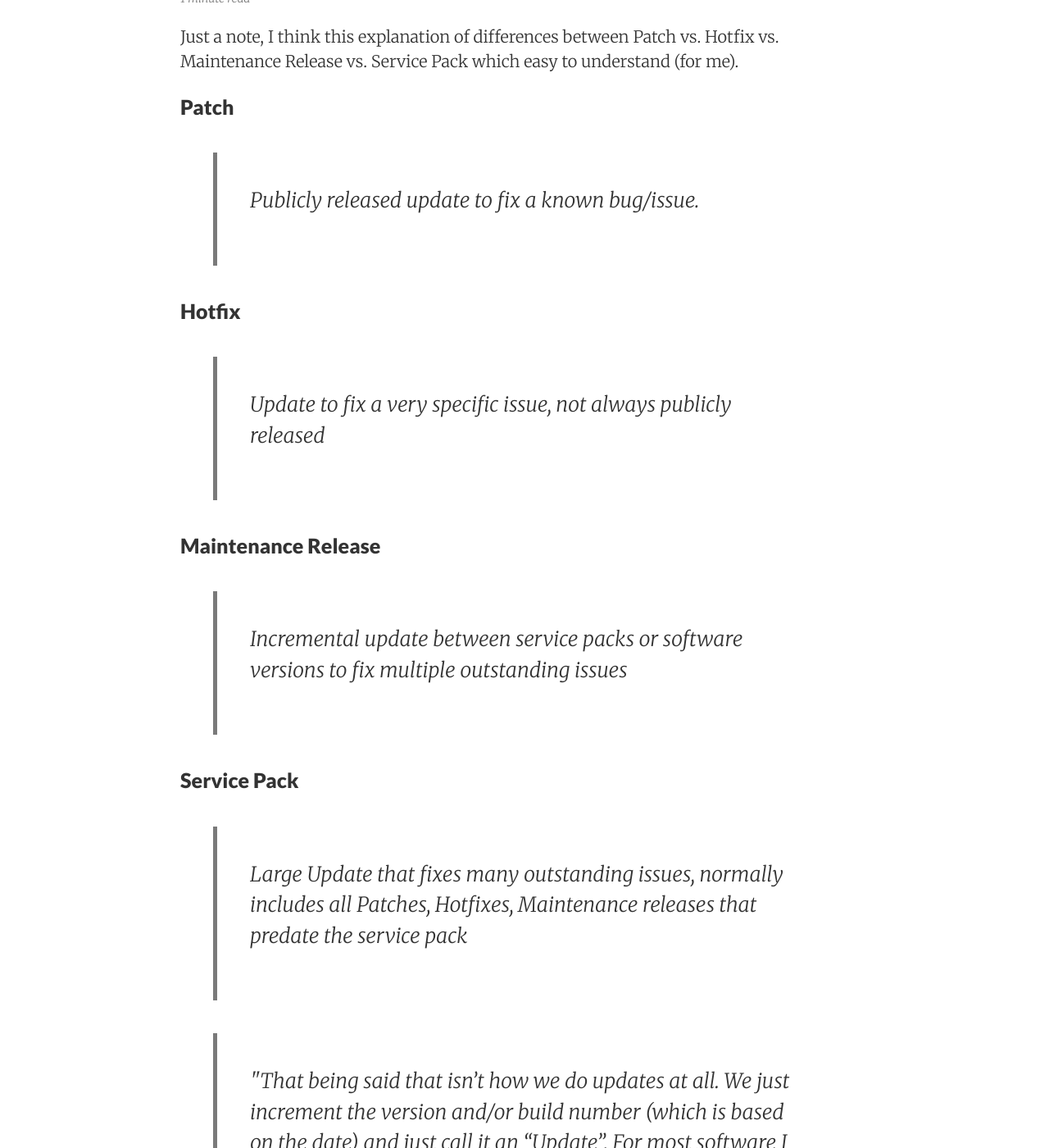
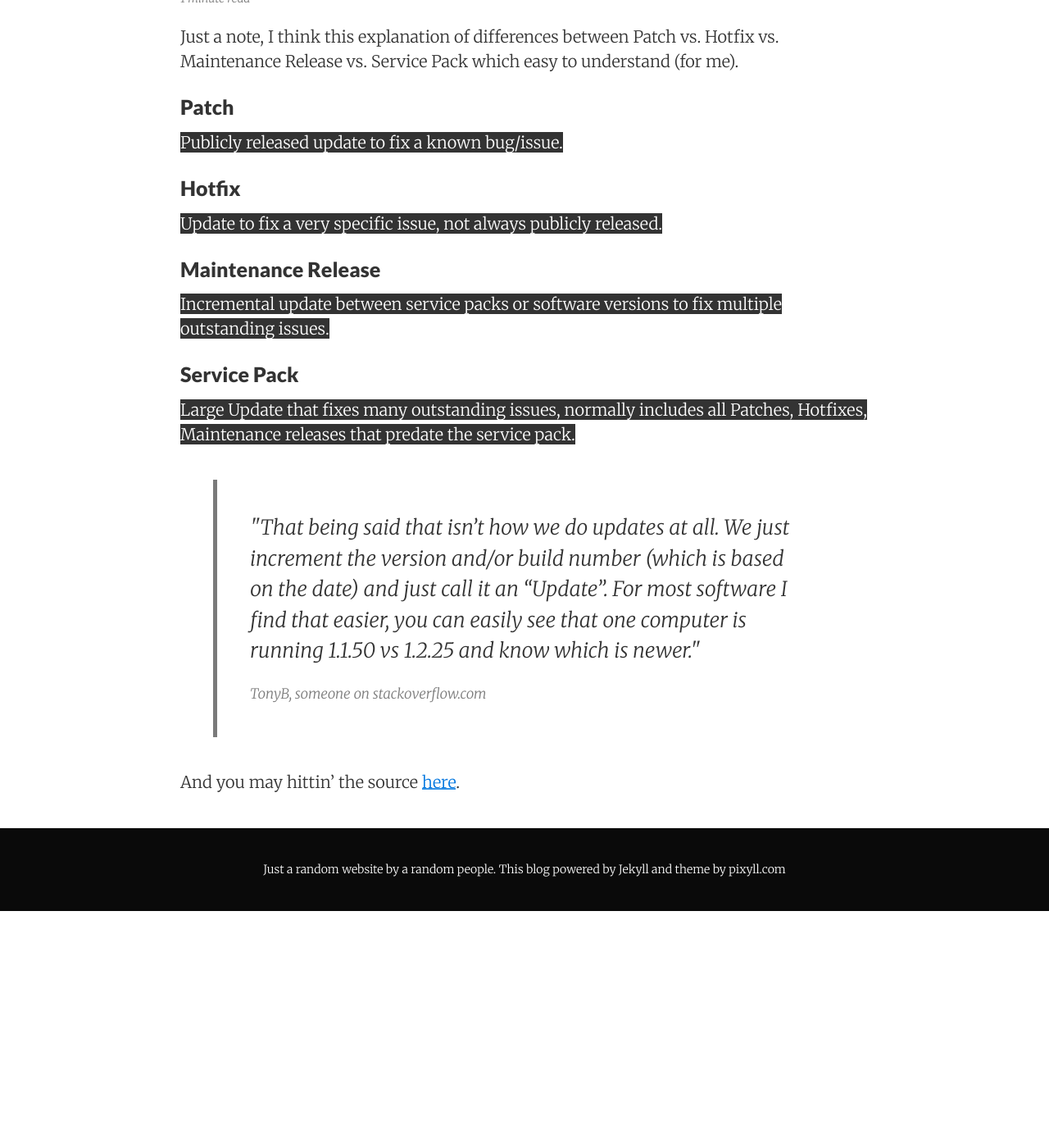
Before and after one commit to wwahyudi/wwahyudi.github.io, a Jekyll site: the page built from _posts/2015-11-05-patch-vs-hotfix-vs-maintenance-release-vs-service-pack.md, in a window 1280 px wide and 1400 px high, scrolled down 472 px. Shown: the whole window at 82% size. Built offline with Jekyll 4.4.1, drawn with Linux system fonts in a browser that asks for light colours; comment, search, counter and statistics services are not loaded; after the commit the page ends 1583 px from its top, so only the background shows below that.

Commit message:
Add new post
Patch vs Hotfix vs Maintenance Release vs Service Pack

```diff
--- a/_posts/2015-11-05-patch-vs-hotfix-vs-maintenance-release-vs-service-pack.md
+++ b/_posts/2015-11-05-patch-vs-hotfix-vs-maintenance-release-vs-service-pack.md
@@ -9,16 +9,16 @@ categories: general
 Just a note, I think this explanation of differences between Patch vs. Hotfix vs. Maintenance Release vs. Service Pack which easy to understand (for me).
 
 ### Patch
-> Publicly released update to fix a known bug/issue.
+<span class="bg-dark-gray white">Publicly released update to fix a known bug/issue.</span>
 
 ### Hotfix
-> Update to fix a very specific issue, not always publicly released
+<span class="bg-dark-gray white">Update to fix a very specific issue, not always publicly released.</span>
 
 ### Maintenance Release
-> Incremental update between service packs or software versions to fix multiple outstanding issues
+<span class="bg-dark-gray white">Incremental update between service packs or software versions to fix multiple outstanding issues.</span>
 
 ### Service Pack
-> Large Update that fixes many outstanding issues, normally includes all Patches, Hotfixes, Maintenance releases that predate the service pack
+<span class="bg-dark-gray white">Large Update that fixes many outstanding issues, normally includes all Patches, Hotfixes, Maintenance releases that predate the service pack.</span>
 
 <blockquote>
 	<p>
```
